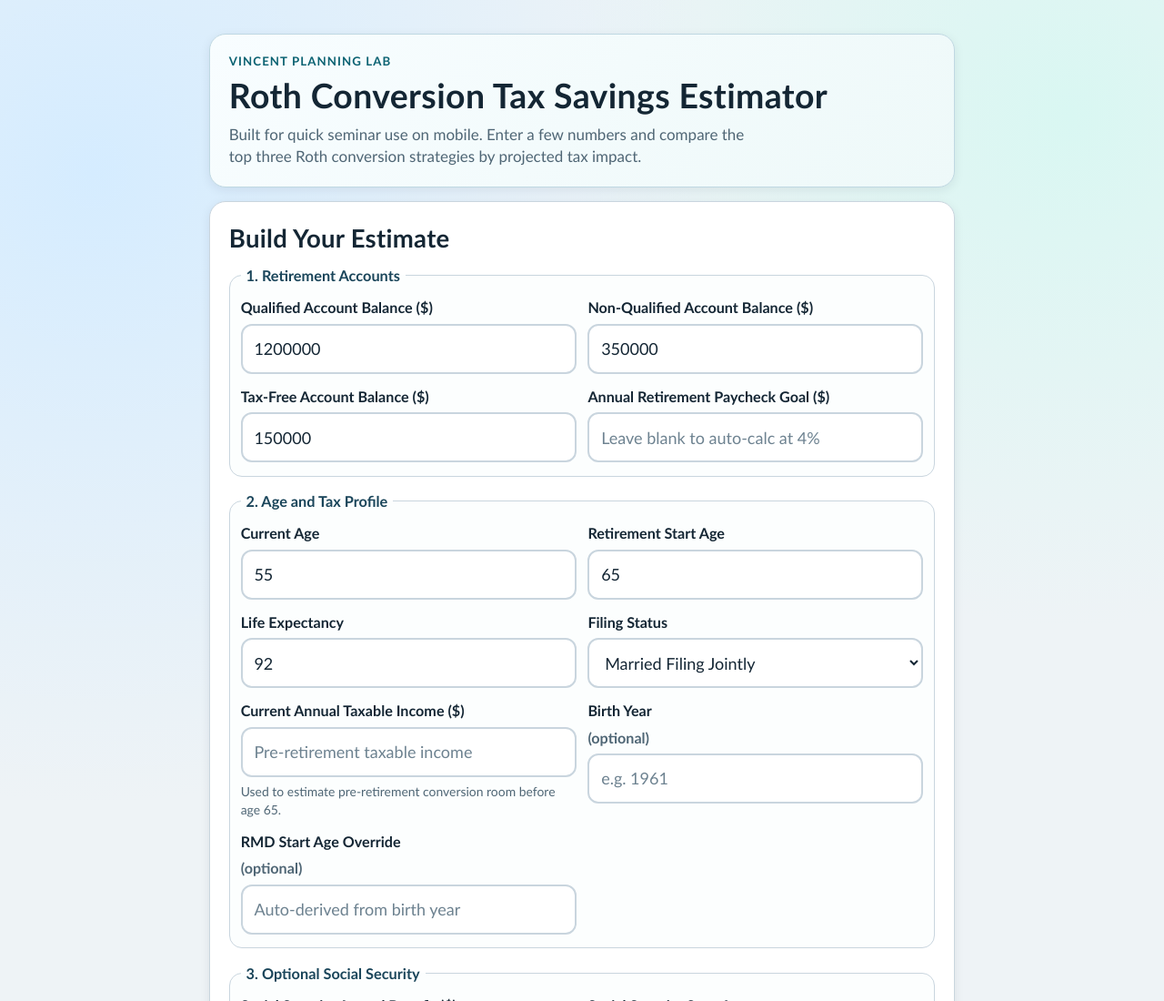
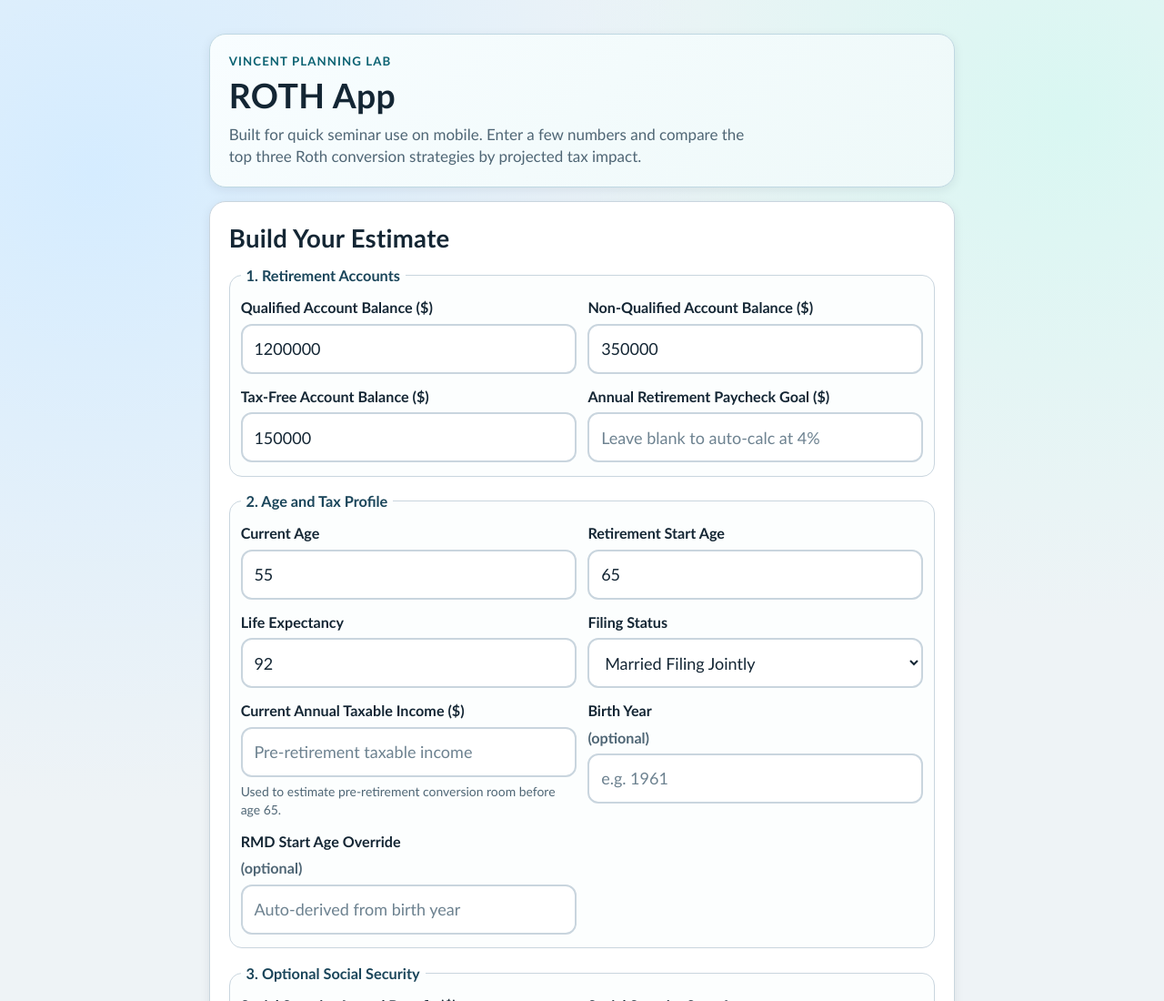
Before and after one commit to kraig-star/roth-app, a plain HTML site: page index.html in a window 1280 px wide. Shown: the top 1100 px of the page at 91% size. Drawn offline with Linux system fonts and the light colour scheme.

Commit message:
Rename project branding to ROTH App

```diff
--- a/index.html
+++ b/index.html
@@ -3,14 +3,14 @@
   <head>
     <meta charset="UTF-8" />
     <meta name="viewport" content="width=device-width, initial-scale=1.0" />
-    <title>Retirement Roth Conversion Estimator</title>
+    <title>ROTH App</title>
     <link rel="stylesheet" href="./styles.css" />
   </head>
   <body>
     <main class="page">
       <section class="panel panel-hero">
         <p class="eyebrow">Vincent Planning Lab</p>
-        <h1>Roth Conversion Tax Savings Estimator</h1>
+        <h1>ROTH App</h1>
         <p class="hero-copy">
           Built for quick seminar use on mobile. Enter a few numbers and compare the top
           three Roth conversion strategies by projected tax impact.
```
Also changed, not shown: 1 other file.
